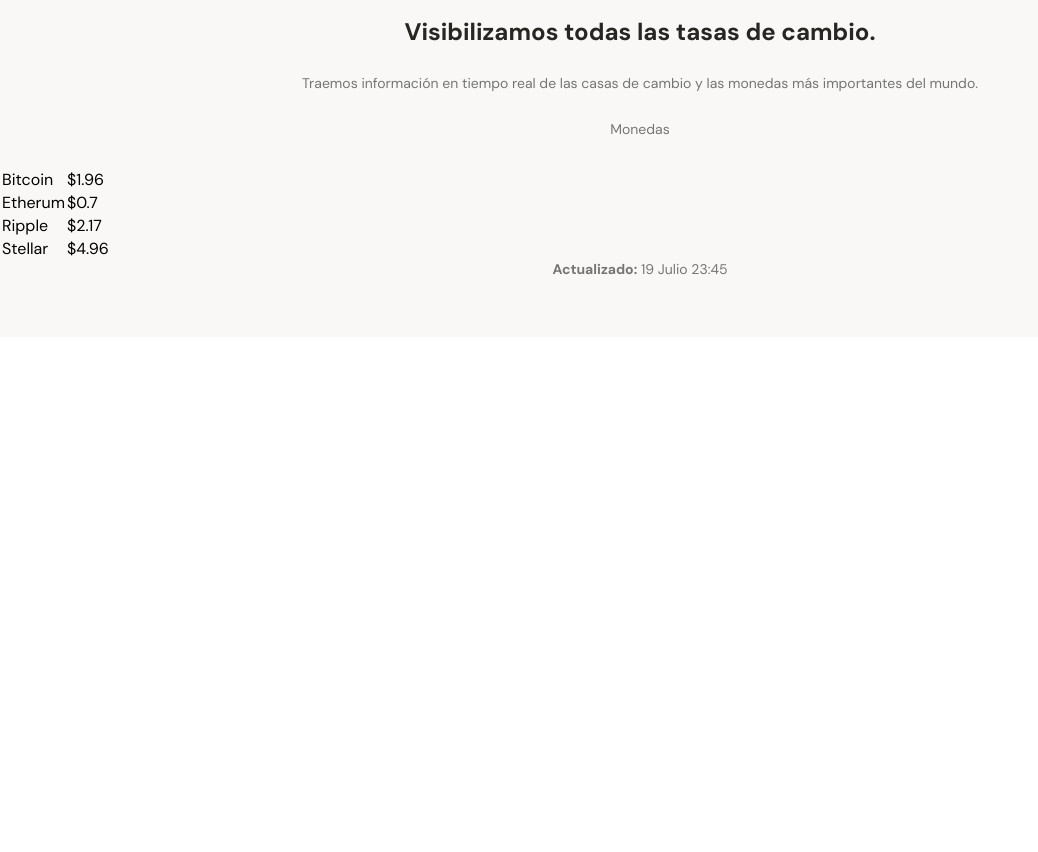
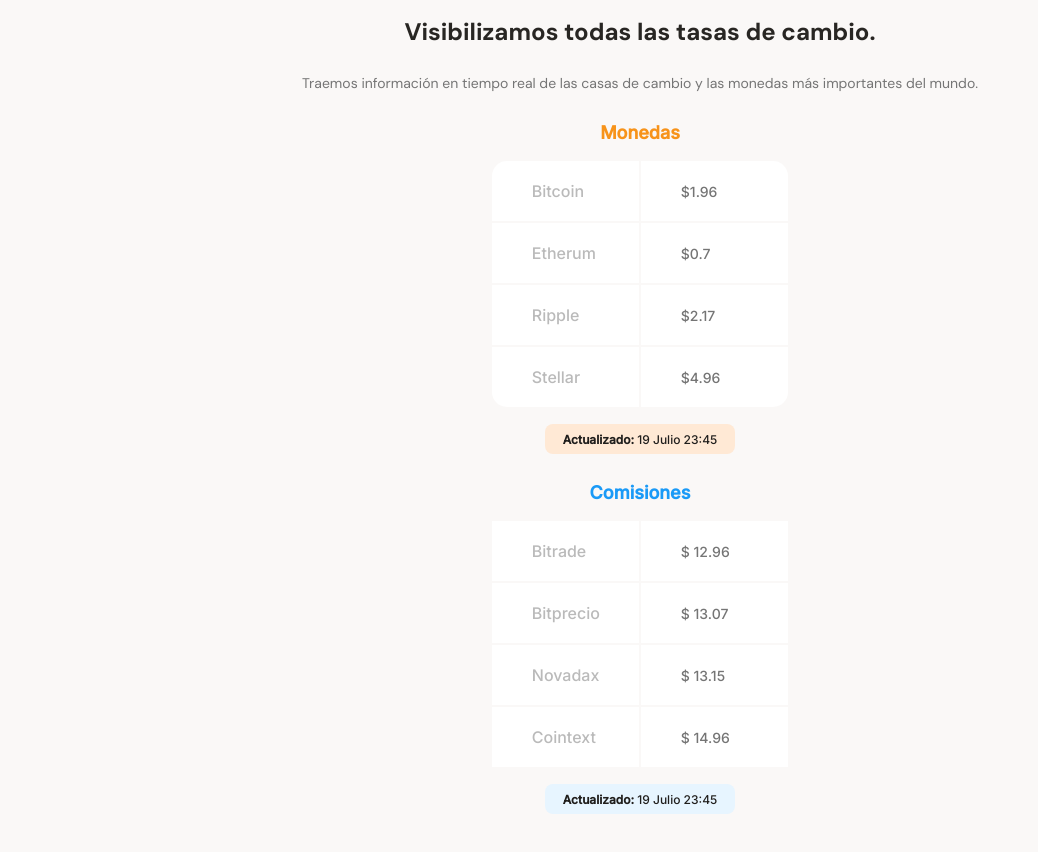
Before and after one commit to JoseLuisFV/BatatabipLandingPage, a plain HTML site: page index.html in a window 1280 px wide. Shown: the part 640-1492 px from the top of the page, without its empty margins (0-1038 px from the left). Before the commit the page ends 977 px from the top, so only its background shows below. Drawn offline with Linux system fonts and the light colour scheme.

Commit message:
Se termino la main section con sus estilos, y se agrego otra tabla con estilos similares a la otra pero con distinto contenido

```diff
--- a/css/style.css
+++ b/css/style.css
@@ -13,6 +13,7 @@
     --soft-blue: #E7F5FF;
     --warm-black: #201E1C;
     --black: #282623;
+    --grey: #BABABA;
     --off-white: #FAF8F7;
     --just-white: #FFF;
 }
@@ -140,7 +141,7 @@
     color: var(--black);
 }
 
-.main-exchange-container p {
+.main-exchange-container__title p {
     margin-bottom: 30px;
     font-size: 1.4rem;
     font-weight: normal;
@@ -150,16 +151,110 @@
 
 .table--right span{
     display: inline-block;
-    width: 13px;
-    height: 8px;
+    width: 15px;
+    height: 15px;
     margin-left: 10px;
     background-image: url('../assets/icons/trending-down.svg');
+    background-size: cover;
+    background-position: center;
+    background-repeat: no-repeat;
 }
 
 table tr:nth-child(2) span{
-    display: inline-block;
-    width: 13px;
-    height: 8px;
-    margin-left: 10px;
     background-image: url('../assets/icons/trending-up.svg');
 }
+
+.main-currency-table,
+.main-commissions-table {
+    width: 70%;
+    min-width: 235px;
+    max-width: 500px;
+    height: 360px;
+    margin: 0 auto;
+    font-family: "Inter", sans-serif;
+}
+
+.main-currency-table .currency-table__title,
+.main-commissions-table .commissions-table__title {
+    margin-bottom: 15px;
+    font-size: 1.8rem;
+    font-weight: bold;
+    line-height: 2.3rem;
+    color: var(--bitcoin-orange);
+}
+
+.main-commissions-table .commissions-table__title {
+    color: var(--secondary-blue);
+}
+
+.currency-table__container,
+.commissions-table__container {
+    width: 90%;
+    min-width: 230px;
+    max-width: 300px;
+    height: 250px;
+    margin: 0 auto;
+}
+
+.currency-table__container table,
+.commissions-table__container table {
+    width: 100%;
+    height: 100%;
+}
+
+.currency-table__container tr td,
+.commissions-table__container tr td{
+    width: 50%;
+    padding-left: 13.44%;
+    font-size: 1.6rem;
+    font-weight: normal;
+    line-height: 1.9rem;
+    color: var(--grey);
+    background-color: var(--just-white);
+}
+
+.currency-table__container .table--top-left {
+    border-radius: 15px 0 0 0;
+}
+
+.currency-table__container .table--top-right{
+    border-radius: 0 15px 0 0;
+}
+
+.currency-table__container .table--bottom-left {
+    border-radius: 0 0 0 15px;
+}
+
+.currency-table__container .table--bottom-right {
+    border-radius: 0 0 15px 0;
+}
+
+.currency-table__container .table--right,
+.commissions-table__container .table--right {
+    font-size: 1.4rem;
+    font-weight: normal;
+    line-height: 1.7rem;
+    color: #757575;
+}
+
+.currency-table__date,
+.commissions-table__date {
+    width: 190px;
+    height: 30px;
+    margin: 0 auto;
+    margin-top: 15px;
+    padding: 8px;
+    background-color: var(--soft-orange);
+    border-radius: 8px;
+}
+
+.commissions-table__date {
+    background-color: var(--soft-blue);
+}
+
+.currency-table__date p,
+.commissions-table__date p {
+    font-size: 1.2rem;
+    line-height: 1.5rem;
+    color: var(--warm-black);
+}
--- a/index.html
+++ b/index.html
@@ -39,24 +39,52 @@
                     <div class="currency-table__container">
                         <table>
                             <tr>
-                                <td class="table--top-left table--left">Bitcoin</td>
+                                <td class="table--top-left">Bitcoin</td>
                                 <td class="table--top-right table--right">$1.96<span></span></td>
                             </tr>
                             <tr>
-                                <td class="table--left">Etherum</td>
+                                <td>Etherum</td>
                                 <td class="table--right">$0.7<span></span></td>
                             </tr>
                             <tr>
-                                <td class="table--left">Ripple</td>
+                                <td>Ripple</td>
                                 <td class="table--right">$2.17<span></span></td>
                             </tr>
                             <tr>
-                                <td class="table--bottom-left table--left">Stellar</td>
+                                <td class="table--bottom-left">Stellar</td>
                                 <td class="table--bottom-right table--right">$4.96<span></span></td>
                             </tr>
                         </table>
                     </div>
                     <div class="currency-table__date">
+                        <p><b>Actualizado:</b> 19 Julio 23:45</p>
+                    </div>
+                </div>
+                <div class="main-commissions-table">
+                    <p class="commissions-table__title">
+                        Comisiones
+                    </p>
+                    <div class="commissions-table__container">
+                        <table>
+                            <tr>
+                                <td class="table--top-left">Bitrade</td>
+                                <td class="table--right table--top-right">$ 12.96</td>
+                            </tr>
+                            <tr>
+                                <td>Bitprecio</td>
+                                <td class="table--right">$ 13.07</td>
+                            </tr>
+                            <tr>
+                                <td>Novadax</td>
+                                <td class="table--right">$ 13.15</td>
+                            </tr>
+                            <tr>
+                                <td class="table--bottom-left">Cointext</td>
+                                <td class="table--right table--bottom-right">$ 14.96</td>
+                            </tr>
+                        </table>
+                    </div>
+                    <div class="commissions-table__date">
                         <p><b>Actualizado:</b> 19 Julio 23:45</p>
                     </div>
                 </div>
```
